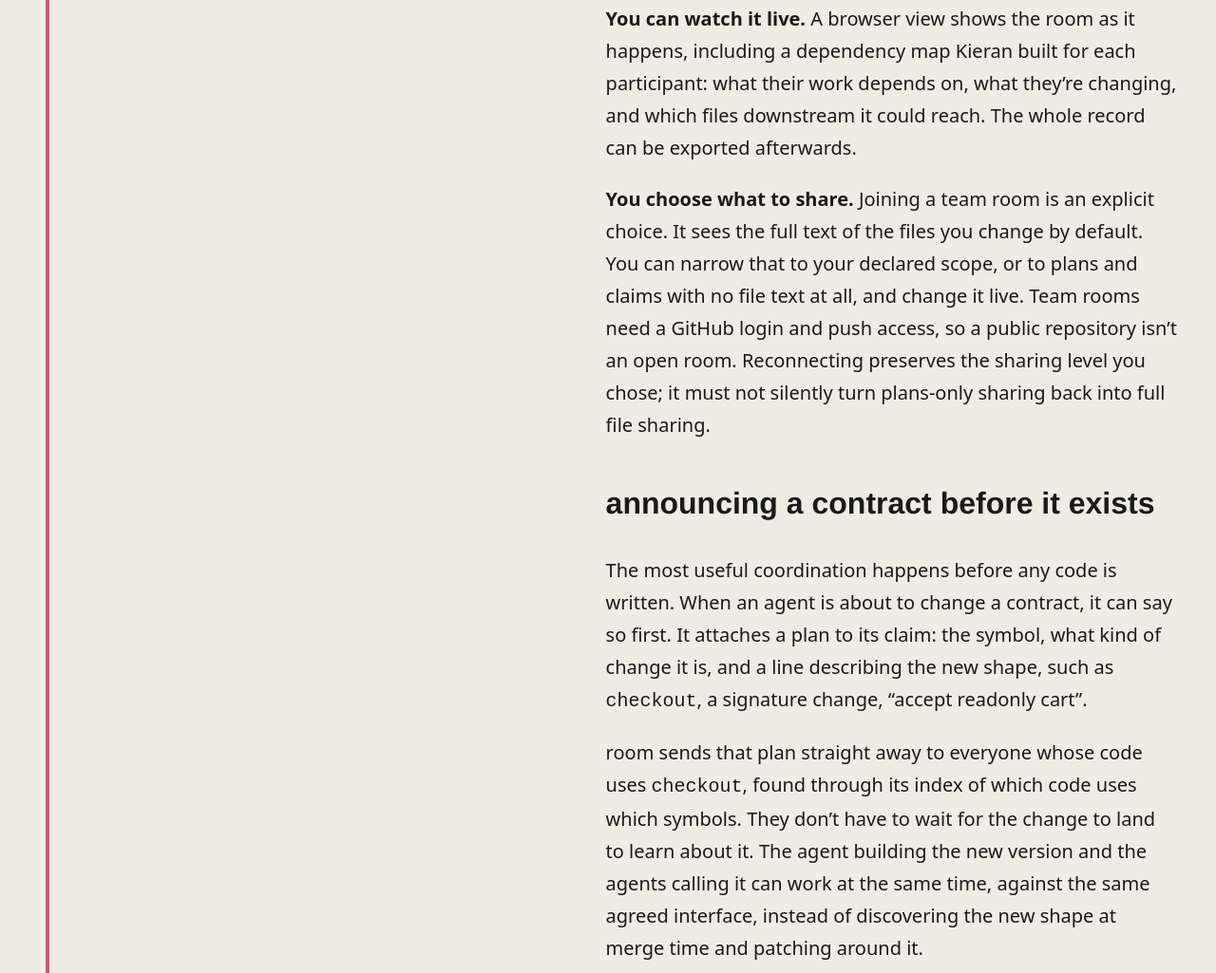
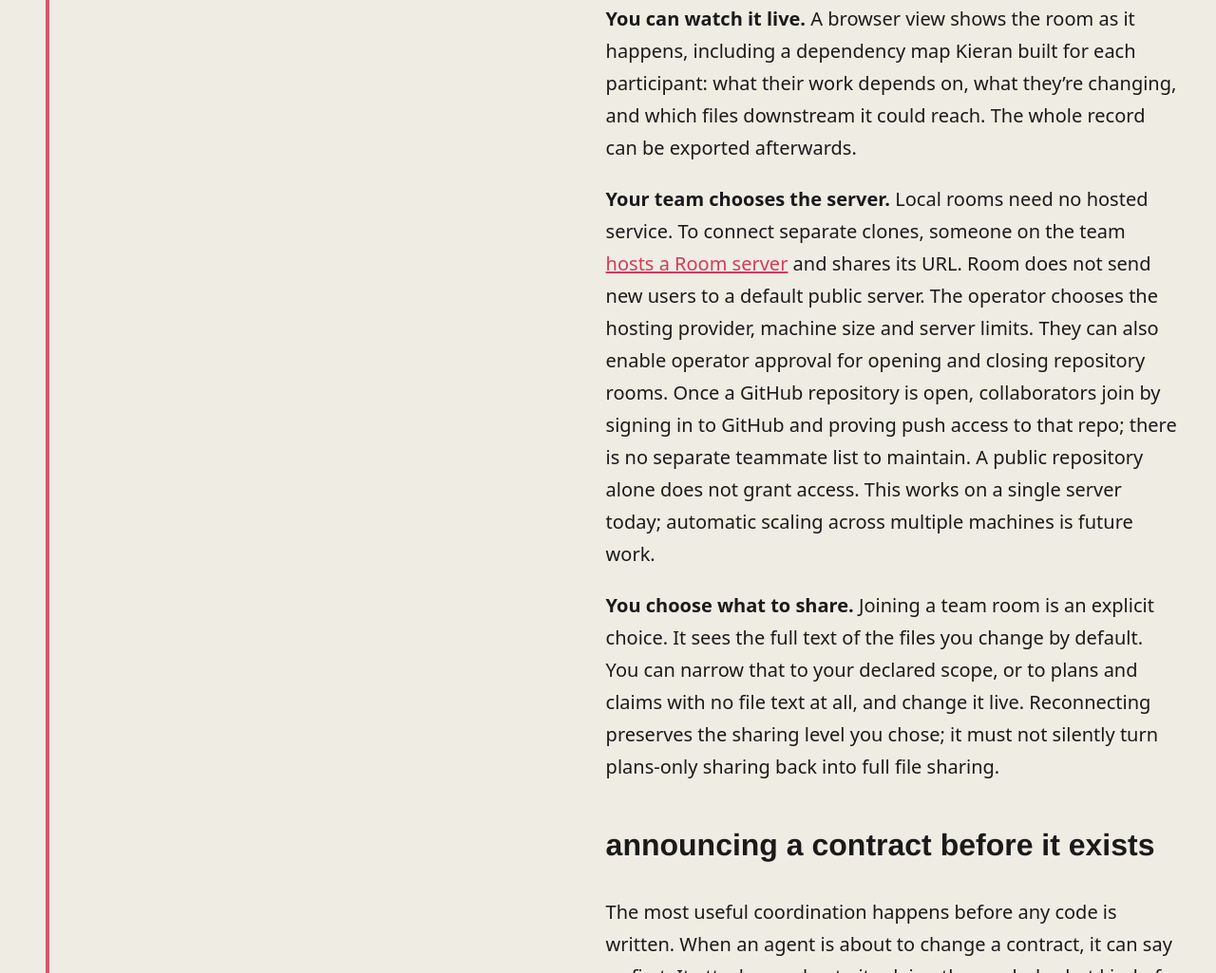
Before and after one commit to rohanz/rohan, an Astro site: page /transit/projects/room in a window 1280 px wide. Shown: the part 4611-5636 px from the top of the page at 95% size. Built offline with nearby package versions, Linux system fonts and the light colour scheme; Astro itself is replaced by a stand-in of ours; some packages are replaced by stand-ins of ours; a web font is replaced by a local one.

Commit message:
Explain team hosting and repository access in the Room article

```diff
--- a/src/content/projects/room.md
+++ b/src/content/projects/room.md
@@ -74,7 +74,9 @@ Here's what using it is like day to day.
 
 **You can watch it live.** A browser view shows the room as it happens, including a dependency map Kieran built for each participant: what their work depends on, what they're changing, and which files downstream it could reach. The whole record can be exported afterwards.
 
-**You choose what to share.** Joining a team room is an explicit choice. It sees the full text of the files you change by default. You can narrow that to your declared scope, or to plans and claims with no file text at all, and change it live. Team rooms need a GitHub login and push access, so a public repository isn't an open room. Reconnecting preserves the sharing level you chose; it must not silently turn plans-only sharing back into full file sharing.
+**Your team chooses the server.** Local rooms need no hosted service. To connect separate clones, someone on the team [hosts a Room server](https://github.com/rohanz/room/blob/main/deploy/self-hosting.md) and shares its URL. Room does not send new users to a default public server. The operator chooses the hosting provider, machine size and server limits. They can also enable operator approval for opening and closing repository rooms. Once a GitHub repository is open, collaborators join by signing in to GitHub and proving push access to that repo; there is no separate teammate list to maintain. A public repository alone does not grant access. This works on a single server today; automatic scaling across multiple machines is future work.
+
+**You choose what to share.** Joining a team room is an explicit choice. It sees the full text of the files you change by default. You can narrow that to your declared scope, or to plans and claims with no file text at all, and change it live. Reconnecting preserves the sharing level you chose; it must not silently turn plans-only sharing back into full file sharing.
 
 ## announcing a contract before it exists
 
--- a/src/lib/visuals/room-run.ts
+++ b/src/lib/visuals/room-run.ts
@@ -149,7 +149,7 @@ function mountArch(node: HTMLElement, options: RoomRunOptions, cleanups: Array<(
     parts.get('watchB')!.querySelector('.room-node-label')!.textContent = 'project files';
     mobileRoom.querySelector('strong')!.textContent = i ? 'Team server' : 'Local room';
     modeNote.textContent = i
-      ? 'A team room connects separate clones through a shared server. You choose to join and what to share. Joining requires GitHub login and permission to push to the repository.'
+      ? 'A team room connects separate clones through a server your team chooses and hosts. Its operator can restrict which repos are opened. Once a GitHub repo is open, joining requires GitHub login and permission to push. You choose what to share.'
       : 'A local room connects agents in the same checkout and its linked worktrees (separate working copies of the same repository) on your machine. No Room account is needed. Separately cloned copies get separate local rooms.';
   }
   const key = el('p', 'room-diagram-key', 'Accent marks the parts involved in this job. Other parts remain available.');
```
